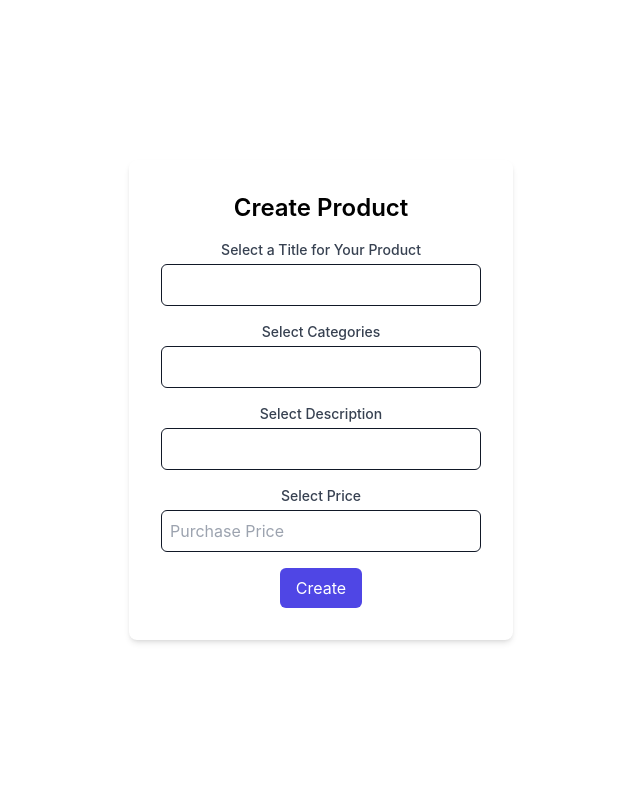
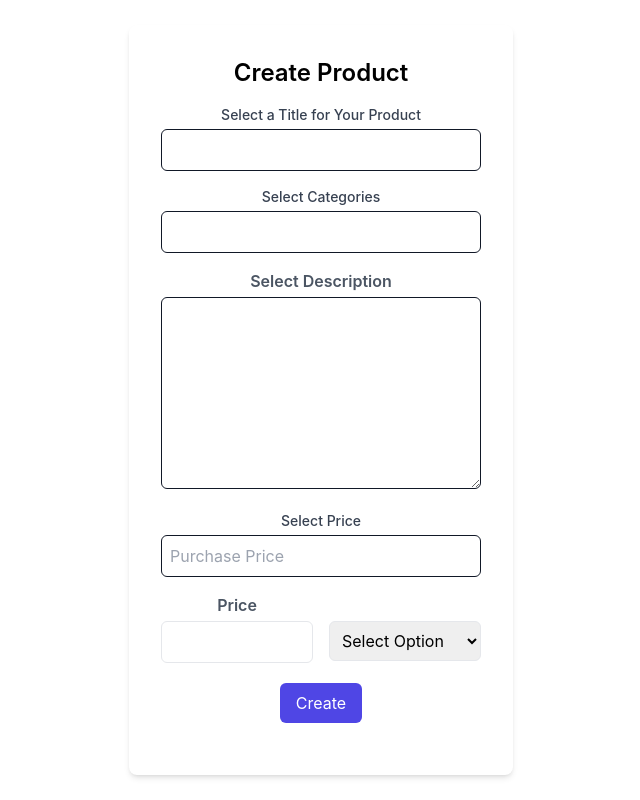
Before and after one commit to fariharahman2019/E-Commerce-Carts, a React (Create React App) app: page /CreateProduct in a window 1280 px wide. Shown: the whole page, without its empty margins (319-959 px from the left). Built offline with nearby package versions, Linux system fonts and the light colour scheme; no server answers; the HTML template or start-up script is replaced by a standard one.

Commit message:
CreateProduct Complete

```diff
--- a/src/components/CreateProduct/CreateProduct.js
+++ b/src/components/CreateProduct/CreateProduct.js
@@ -1,6 +1,20 @@
-import React from 'react';
+import React, { useState } from 'react';
 
 function CreateProduct() {
+    const [product, setProduct] = useState({
+      title: '',
+      category: '',
+      description: '',
+    });
+
+    const handleInputChange = (e) => {
+      const { name, value } = e.target;
+      setProduct({
+        ...product,
+        [name]: value,
+      });
+    };
+
   return (
     <div className="min-h-screen flex items-center justify-center">
       <div className="bg-white p-8 shadow-md rounded-lg w-96">
@@ -29,16 +43,18 @@ function CreateProduct() {
             />
           </div>
           <div className="mb-4">
-            <label htmlFor="productName" className="block text-sm font-medium text-gray-700">
-              Select Description
-            </label>
-            <input
-              type="textarea"
-              id="productName"
-              name="productName"
-              className="mt-1 p-2 block w-full rounded-md border border-gray-900 focus:border-indigo-600 focus:ring focus:ring-indigo-200"
-            />
-          </div>
+          <label className="block text-gray-600 font-semibold mb-1" htmlFor="description">
+            Select Description
+          </label>
+          <textarea
+            name="description"
+            id="description"
+            rows="4"
+            className="w-full p-2 border rounded-md focus:outline-none border-gray-900 focus:border-blue-400 h-48"
+            value={product.description}
+            onChange={handleInputChange}
+          />
+        </div>
           <div className="mb-4">
             <label htmlFor="productName" className="block text-sm font-medium text-gray-700">
               Select Price
@@ -51,7 +67,29 @@ function CreateProduct() {
               className="mt-1 p-2 block w-full rounded-md border border-gray-900 focus:border-indigo-600 focus:ring focus:ring-indigo-200"
             />
           </div>
-          <div className="text-center">
+
+          <div class="grid grid-cols-2 gap-4">
+        <div>
+            <label for="input1" class="block text-gray-600 font-semibold mb-1">Price</label>
+            <input type="text" id="input1" class="w-full p-2 border rounded-md focus:outline-none focus:border-blue-400" />
+        </div>
+        <div className='mt-7'>
+        <select
+            name="category"
+            id="category"
+            className="w-full p-2 border rounded-md focus:outline-none focus:border-blue-400"
+            value={product.category}
+            onChange={handleInputChange}
+          >
+            <option value="">Select Option</option>
+            <option value="category1">Per Hour</option>
+            <option value="category2">Per Day</option>
+            <option value="category3">Per Month</option>
+          </select>
+        </div>
+        </div>
+
+          <div className="text-center m-5">
             <button
               type="submit"
               className="bg-indigo-600 text-white px-4 py-2 rounded-md hover:bg-indigo-700 focus:outline-none focus:bg-indigo-700"
```
